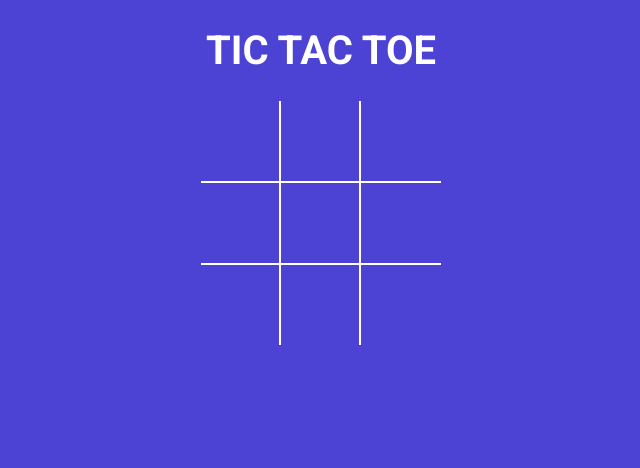
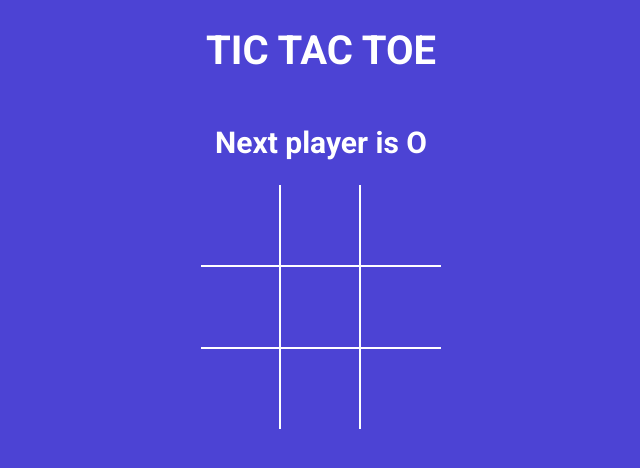
Before and after one commit to Tekkon/tictactoe, a React (Vite) app: page / in a window 1280 px wide. Shown: the top 468 px of the page, without its empty margins (319-959 px from the left). Built offline with nearby package versions, Linux system fonts and the light colour scheme.

Commit message:
calculate the winner

```diff
--- a/src/App.jsx
+++ b/src/App.jsx
@@ -1,13 +1,47 @@
-import React from "react";
+import React, { useState } from "react";
 import Board from "./components/Board";
+import { calculateWinner } from "./helpers";
 
 import "./styles/root.scss"
 
 const App = () => {
+  const [board, setBoard] = useState(Array(9).fill(null));
+  const [isXNext, setIsXNext] = useState(false);
+
+  const winner = calculateWinner(board);
+
+  console.log(winner);
+
+  const message = winner
+    ? `Winner is ${winner}`
+    : `Next player is ${isXNext ? 'X' : 'O'}`;
+
+  const handleSquareClick = (position) => {
+    if (board[position] || winner) {
+      return;
+    }
+
+    setBoard((prevBoard) => {
+      return prevBoard.map((square, pos) => {
+        if (pos === position) {
+          return isXNext ? 'X' : 'O';
+        }
+
+        return square;
+      });
+    });
+
+    setIsXNext((prev) => !prev)
+  }
+
   return (
     <div className="app">
       <h1>TIC TAC TOE</h1>
-      <Board />
+      <h2>{ message }</h2>
+      <Board
+        board={board}
+        handleSquareClick={handleSquareClick}
+      />
     </div>
   );
 };
--- a/src/components/Board.js
+++ b/src/components/Board.js
@@ -1,28 +1,7 @@
-import React, { useState } from 'react';
+import React from 'react';
 import Square from "./Square";
 
-const Board = () => {
-  const [board, setBoard] = useState(Array(9).fill(null));
-  const [isXNext, setIsXNext] = useState(false);
-
-  const handleSquareClick = (position) => {
-    if (board[position]) {
-      return;
-    }
-
-    setBoard((prevBoard) => {
-      return prevBoard.map((square, pos) => {
-        if (pos === position) {
-          return isXNext ? 'X' : 'O';
-        }
-
-        return square;
-      });
-    });
-
-    setIsXNext((prev) => !prev)
-  }
-
+const Board = ({ board, handleSquareClick }) => {
   const renderSquare = (position) => {
     return (
       <Square
--- a/src/calculateWinner.js
+++ b/src/helpers.js
@@ -1,4 +1,4 @@
-function calculateWinner(squares) {
+export function calculateWinner(squares) {
   const lines = [
     [0, 1, 2],
     [3, 4, 5],
@@ -9,11 +9,13 @@ function calculateWinner(squares) {
     [0, 4, 8],
     [2, 4, 6],
   ];
+
   for (let i = 0; i < lines.length; i++) {
     const [a, b, c] = lines[i];
     if (squares[a] && squares[a] === squares[b] && squares[a] === squares[c]) {
       return squares[a];
     }
   }
+
   return null;
 }
```
